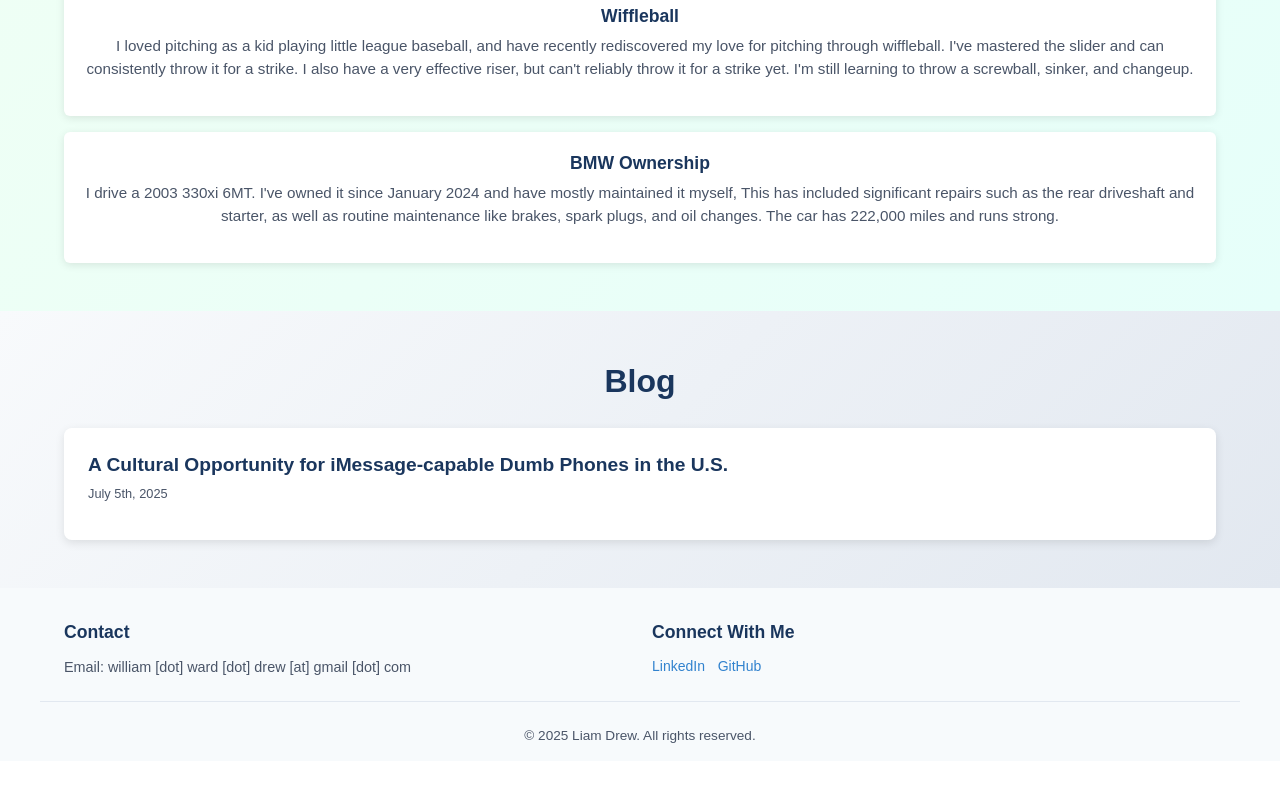
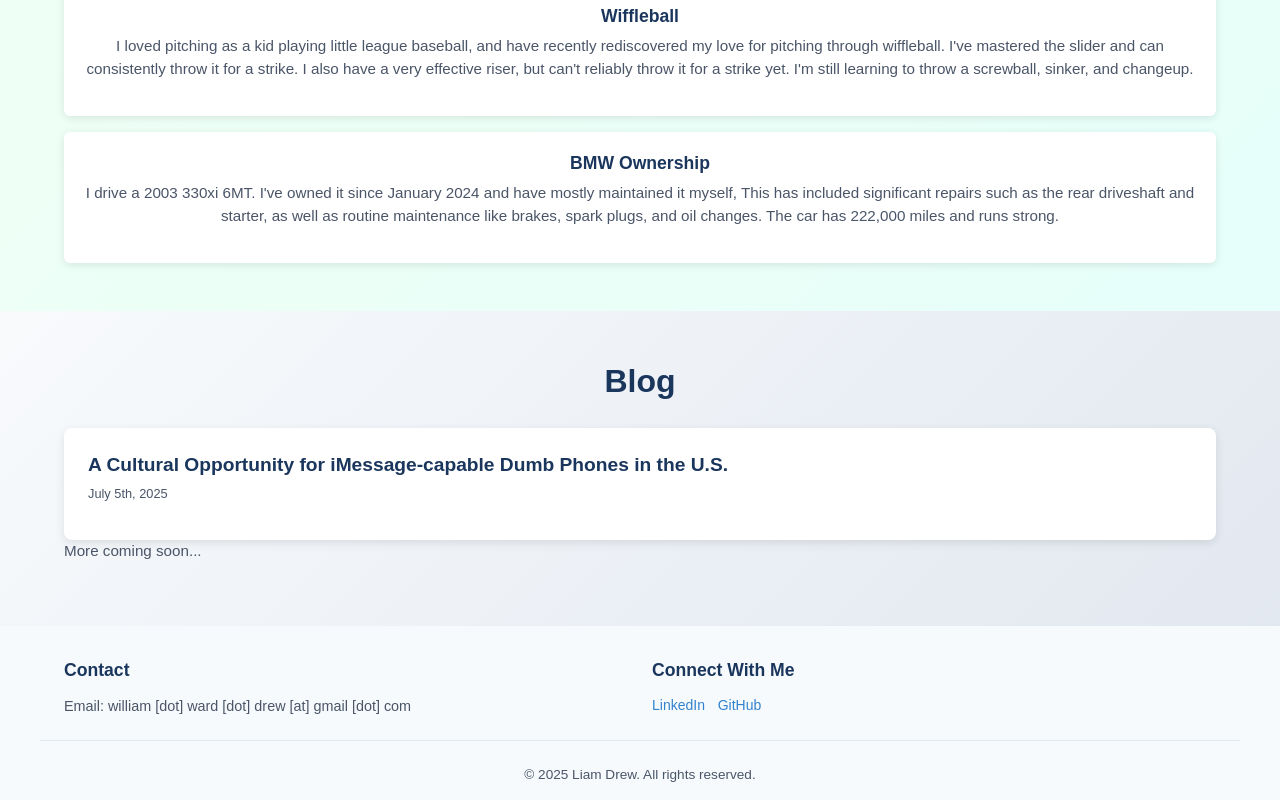
Before and after one commit to LiamDrew/Website, a plain HTML site: page index.html in a window 1280 px wide. Shown: the part 3546-4346 px from the top of the page. Before the commit the page ends 4307 px from the top, so only its background shows below. Drawn offline with Linux system fonts and the light colour scheme; no server answers.

Commit message:
Testing deployment

```diff
--- a/index.html
+++ b/index.html
@@ -345,6 +345,8 @@
                     </a>
                 </article>
             </div>
+
+            <p>More coming soon...</p>
         </div>
     </section>
 
```
